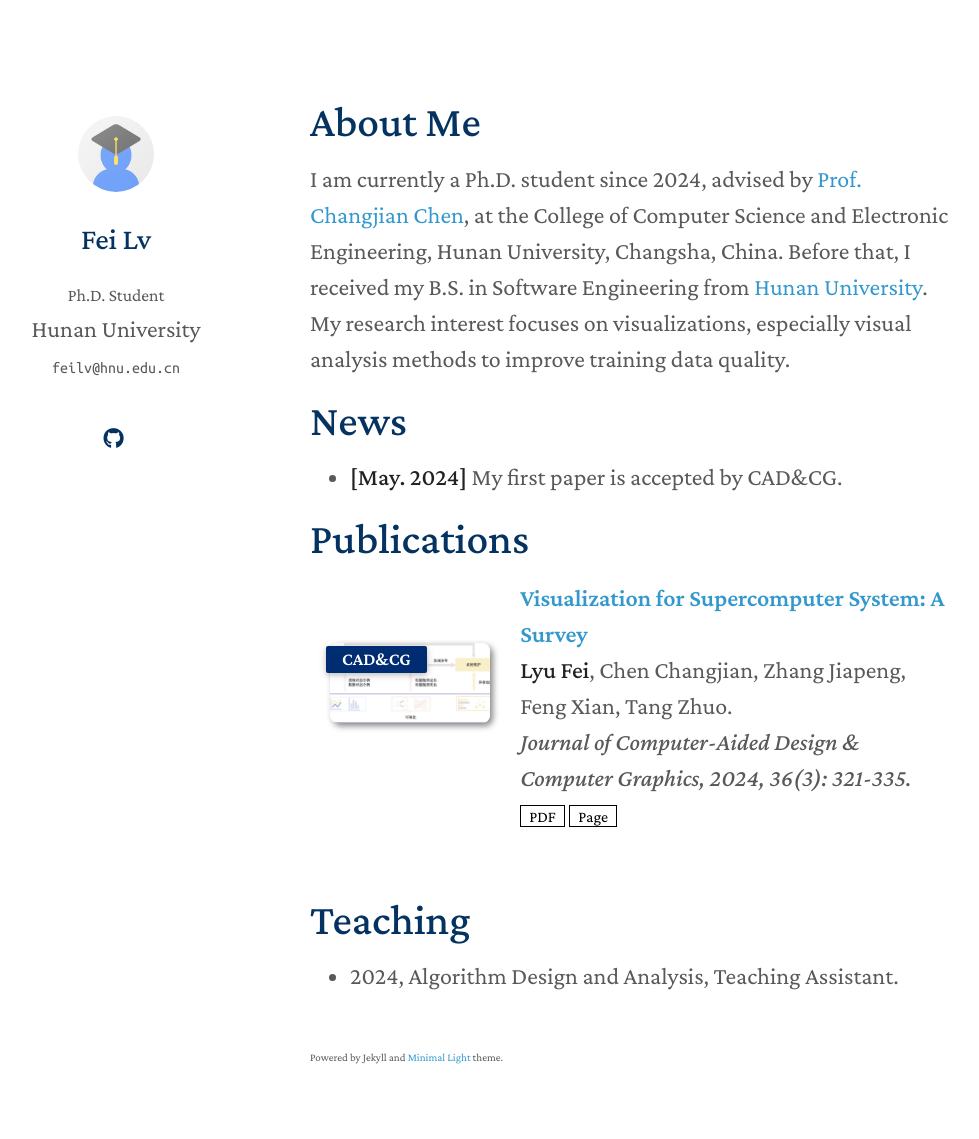
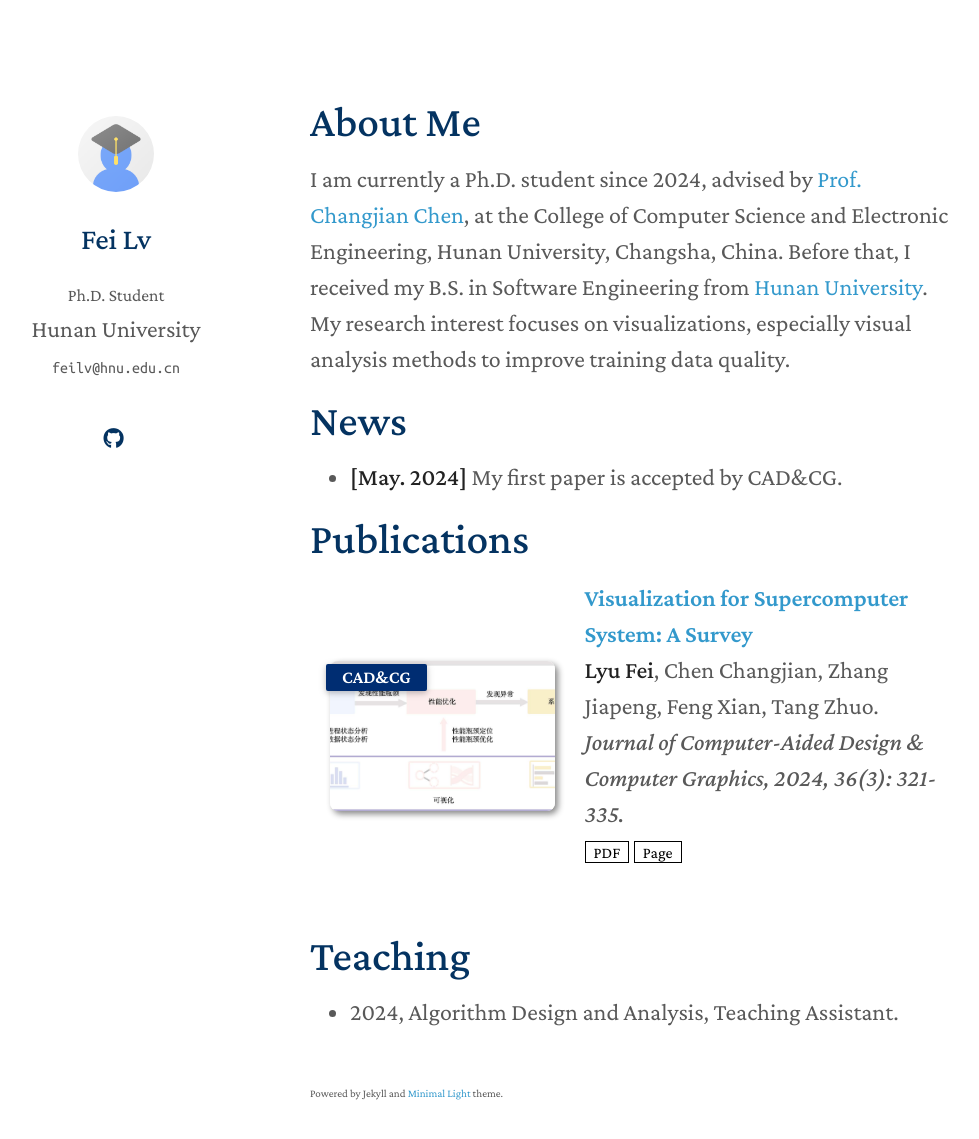
Before and after one commit to feilvvl/feilvvl.github.io, a Jekyll site: the page built from index.md, in a window 1280 px wide and 1177 px high. Shown: the top 1139 px of the window, without its empty margins (160-1139 px from the left). Built offline with Jekyll 4.4.1, drawn with Linux system fonts in a browser that asks for light colours; a style sheet for code colours, icons or effects is not loaded; our own code applies the rules of GitHub Pages for plain Markdown files.

Commit message:
Update publications.md

```diff
--- a/_includes/publications.md
+++ b/_includes/publications.md
@@ -9,7 +9,7 @@
 <div class="pub-row">
   <div class="col-sm-3 abbr" style="position: relative; padding-right: 15px; padding-left: 15px;">
     {% if link.image %}
-    <img src="{{ link.image }}" class="teaser img-fluid z-depth-1" style="width: 240px; height: 80px;">
+    <img src="{{ link.image }}" class="teaser img-fluid z-depth-1" style="width: 400px; height: 150px;">
     {% if link.conference_short %}
     <abbr class="badge">{{ link.conference_short }}</abbr>
     {% endif %}
```
